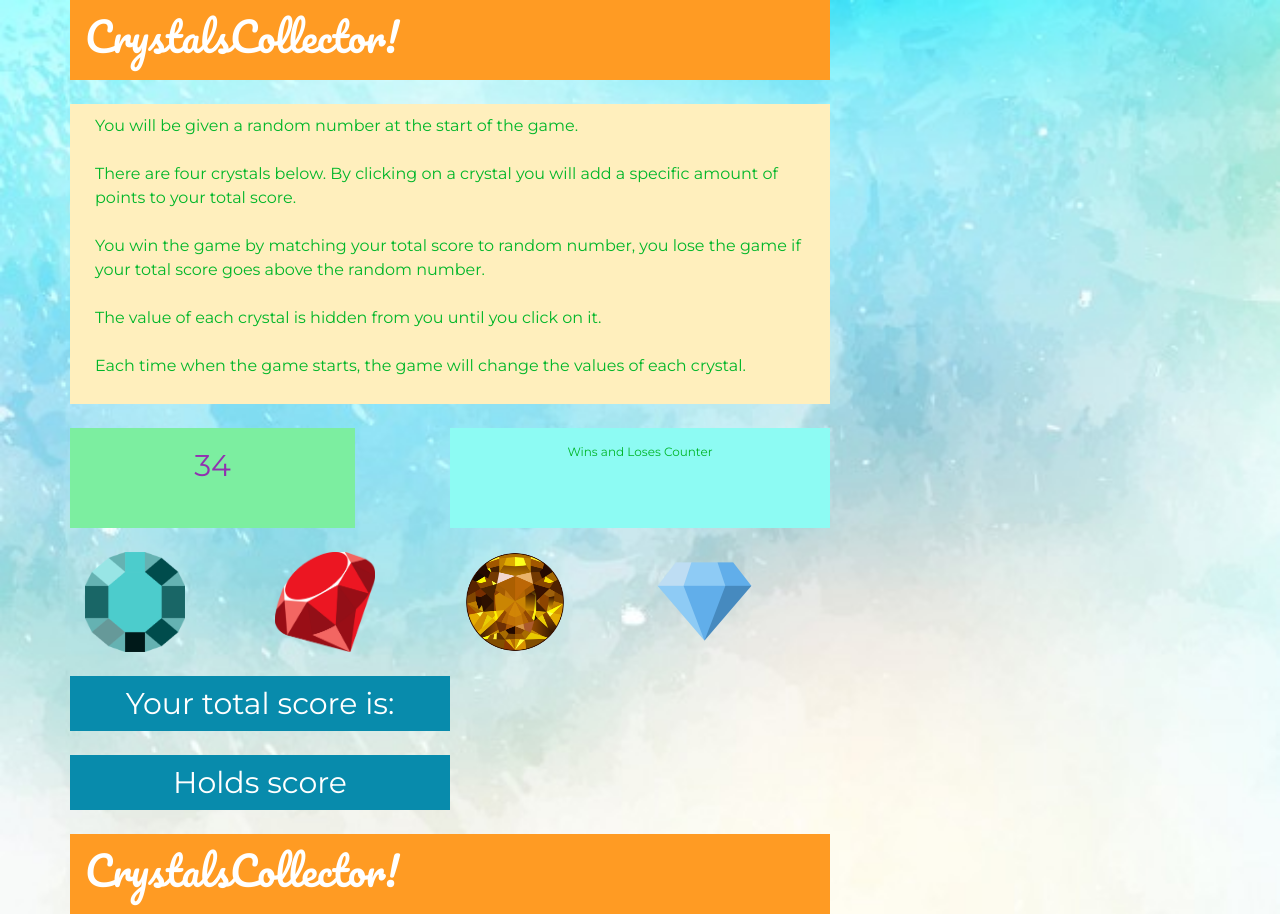
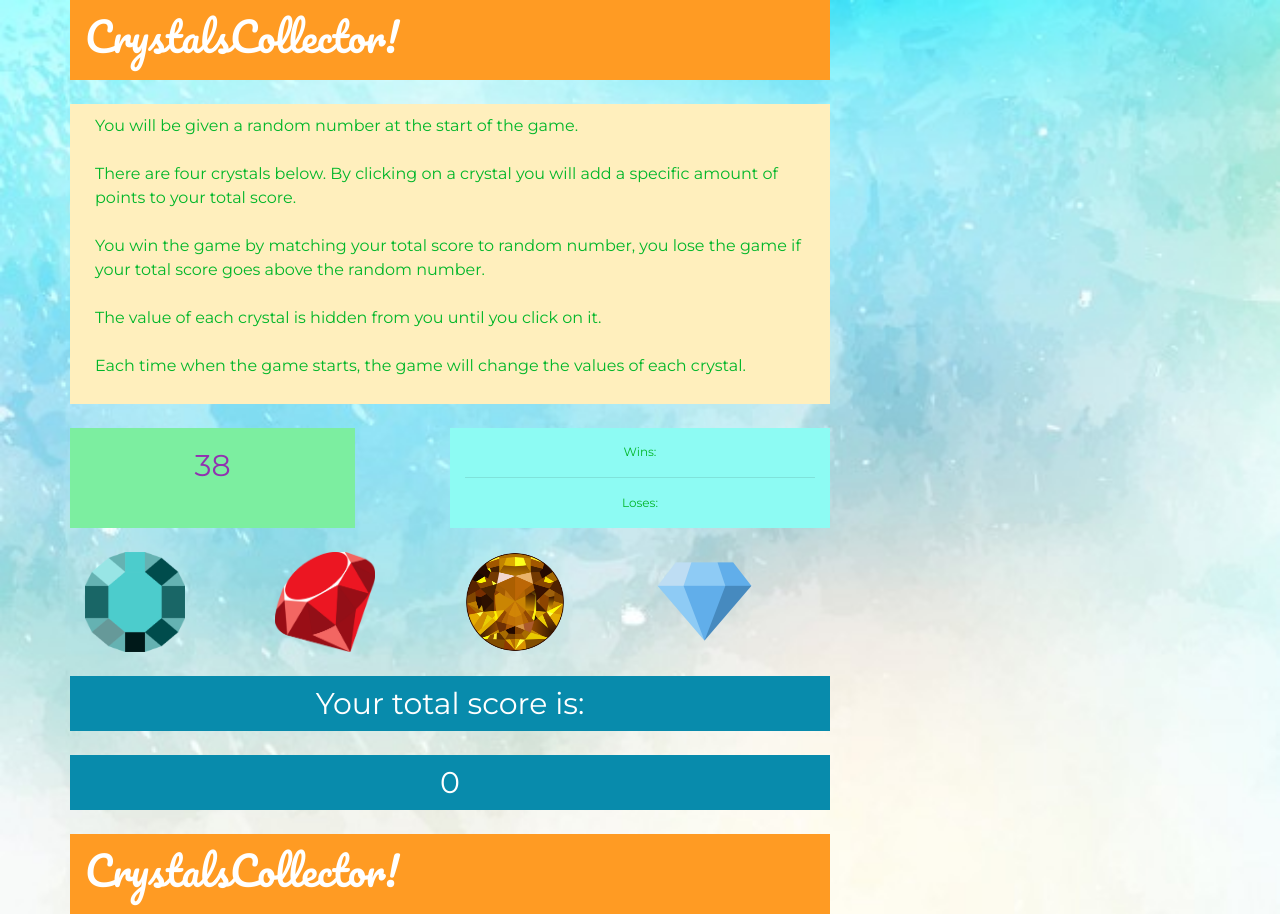
Before and after one commit to hakpan/week-4-game, a plain HTML site: page index.html in a window 1280 px wide. Drawn offline with nearby package versions, Linux system fonts and the light colour scheme.

Commit message:
added java & jquery. also updated some html

```diff
--- a/assets/css/style.css
+++ b/assets/css/style.css
@@ -24,7 +24,7 @@ p {
  	background-color: #FFEFBD !important;
  }
 
- .randomNumber {
+ .gemScoreArea {
  	background-color: #7CEEA0;
  	color: #9131B0;
  	text-align: center;
--- a/assets/javascript/game.js
+++ b/assets/javascript/game.js
@@ -0,0 +1,134 @@
+//alert("test");
+
+//Global Variables
+//---------------------------
+
+	//Gems
+var gems = {
+	gem1:
+	{
+		name: "gem1",
+		value: 0
+	},
+	gem2:
+	{
+		name: "gem2",
+		value: 0
+	},
+	gem3:
+	{
+		name: "gem3",
+		value: 0
+	},
+	gem4:
+	{
+		name: "gem4",
+		value: 0
+	},
+};
+
+	//Counters
+	var winsCounter 	= 0;
+	var losesCounter 	= 0;
+
+	//Score
+	var targetScore = 0;
+	var yourScore 	= 0;
+
+
+//Functions
+//---------------------------
+
+//Global Random Function for Gems & targetScore
+var getRandom = function(min, max)	{
+	return Math.floor(Math.random() * (max - min + 1)) + min;
+}
+
+//What to do at the Start of the game
+var startGame = function() {
+
+	//Reset score
+	yourScore = 0;
+
+	//Set new random targetScore
+	targetScore = getRandom(15, 100);
+
+	//Update random Gem values
+	gems.gem1.value 	= getRandom(1, 20);
+	gems.gem2.value 	= getRandom(1, 20);
+	gems.gem3.value 	= getRandom(1, 20);
+	gems.gem4.value 	= getRandom(1, 20);
+
+	//Put in the gemScore and yourScore into html
+	$("#score").html(yourScore);
+	$("#gemScore").html(targetScore);
+
+	//Testing
+	console.log("----------");
+	console.log("Target Score: " + targetScore);
+	console.log("gem1: " + gems.gem1.value);
+	console.log("----------");
+
+}
+startGame();
+
+//Adds the values of the gems under "your total score is:"
+var addValues = function(gems) {
+
+	//updating score
+	yourScore = yourScore + gems.value;
+	console.log("Your Score " + yourScore);
+
+	//update the score section with yourScore
+	$("#score").html(yourScore);
+
+	//compare checkScore function with yourScore
+	checkScore();
+}
+
+//Compare yourScore to targetScore and restart the game
+var checkScore = function() {
+
+	if (yourScore > targetScore) {
+		alert("Womp, womp. You lose.");
+		//increase loss counter by 1 if statement is true
+		losesCounter++;
+		//Show score in html page
+		$("#loses").html(losesCounter);
+		//Restart Game after lose
+		startGame();
+
+	} else if (yourScore === targetScore) {
+		alert("You Won!");
+		//increase win counter by 1 if statement is true
+		winsCounter++;
+		//Show score in html page
+		$("#win").html(winsCounter);
+		//Restart Game after win
+		startGame();
+	}
+}
+
+//Main Process
+//---------------------------
+
+//onclick functions for gems
+$('#gem1').click(function() {
+	//alert("Test Gem1");
+	addValues(gems.gem1);
+});
+
+$('#gem2').click(function() {
+	//alert("Test Gem2");
+	addValues(gems.gem2);
+});
+
+$('#gem3').click(function() {
+	//alert("Test Gem3");
+	addValues(gems.gem3);
+});
+
+$('#gem4').click(function() {
+	//alert("Test Gem4");
+	addValues(gems.gem4);
+});
--- a/index.html
+++ b/index.html
@@ -20,16 +20,19 @@
 <body>
 
 <div class="container">
+
+  <!-- Header -->
   <div class="row">
   	<div class="col-sm-8 header">
     		<h1>CrystalsCollector!</h1>
 		</div>
   </div>
- </div>
+
 
  <br>
 
-<div class="container">
+<!-- Instructions -->
+
   <div class="row">
     	<div class="col-sm-8 howTo">
 				<p>You will be given a random number at the start of the game.
@@ -43,98 +46,102 @@
 				Each time when the game starts, the game will change the values of each crystal.
     	</div>
 	</div>
-</div>
+
 
 <br>
 
-<div class="container">
+<!-- Gem score & wins&Loses counter -->
   <div class="row">
-  		<!-- Column 1 of 3 -->
-    	<div class="col-sm-3 randomNumber">
-    		<div id="randomNumberCounter">
-				34
+
+    <!-- Gem Score -->
+    <div class="col-sm-3 gemScoreArea">
+      <div id="gemScore"></div>
     </div>
-    	</div>
-    	<!-- Column 2 of 3 -->
+    <!-- Empty Column for spacing -->
     <div class="col-sm-1">
    </div>
-    	<!-- Column 3 of 3 -->
+    <!-- Wins & Loses Counter -->
     <div class="col-sm-4 points">
-    		<div id="pointsCounter">
-				Wins and Loses Counter
+      <div id="winsDiv">
+        Wins:
+        <div id="wins"></div>
       </div>
+      <hr>
+      <div id="losesDiv">
+        Loses:
+        <div id="loses"></div>
       </div>
     </div>
   </div>
 
+
 <br>
 
-<div class="container">
+<!-- Gems -->
+
   <div class="row">
+
     <div class="col-sm-2">
-    		<div id="gem1">
-				<img src="assets/images/aqua.jpg" alt="aqua 1stgem" width="100" height="100">
+				<img src="assets/images/aqua.jpg" alt="aqua 1stgem" width="100" height="100" id="gem1">
     </div>
+
+    <div class="col-sm-2">
+			<img src="assets/images/red.jpg" alt="red 2ndgem" width="100" height="100" id="gem2">
     </div>
+
     <div class="col-sm-2">
-    		<div id="gem2">
-				<img src="assets/images/red.jpg" alt="red 2ndgem" width="100" height="100">
+			<img src="assets/images/yellow.jpg" alt="yellow 3rdgem" width="100" height="100" id="gem3">
     </div>
+
+    <div class="col-sm-2">
+			<img src="assets/images/diamond.jpg" alt="diamond 3rdgem" width="100" height="100" id="gem4">
     </div>
-    	<div class="col-sm-2">
-    		<div id="gem3">
-				<img src="assets/images/yellow.jpg" alt="yellow 3rdgem" width="100" height="100">
+
 	</div>
-    	</div>
-    	<div class="col-sm-2">
-    		<div id="gem4">
-				<img src="assets/images/diamond.jpg" alt="diamond 3rdgem" width="100" height="100">
-			</div>
-    	</div>
+
+
+<br>
+
+<!-- Score tracking area -->
+
+  	<div class="row">
+    	<div class="col-sm-8 yourScore">
+			Your total score is:
     	</div>
 	</div>
 
+
 <br>
 
-<div class="container">
+
   	<div class="row">
-    	<div class="col-sm-4 yourScore">
-			Your total score is:
-    	</div>
+    	<div class="col-sm-8 scoreDiv">
+    		<div id="score"></div>
     	</div>
 	</div>
 
-<br>
-
-<div class="container">
-  	<div class="row">
-    	<div class="col-sm-4 scoreDiv">
-    		<div id="score">
-				Holds score
-			</div>
-    	</div>
-	</div>
-</div>
 
 <br>
 
-<div class="container">
+<!-- Footer -->
+
   	<div class="row">
   		<div class="col-sm-8 footer">
     		<h1>CrystalsCollector!</h1>
 		  </div>
   	</div>
+
 </div>
 
 </body>
 
+<!-- JQuery -->
+<script src="https://code.jquery.com/jquery-3.2.1.slim.min.js" integrity="sha384-KJ3o2DKtIkvYIK3UENzmM7KCkRr/rE9/Qpg6aAZGJwFDMVNA/GpGFF93hXpG5KkN" crossorigin="anonymous"></script>
 
-
-<!-- JQuery -->
+<!-- Javascript -->
  <script type="text/javascript" src="https://cdnjs.cloudflare.com/ajax/libs/jquery/3.2.1/jquery.min.js"></script>
 
-<script src="https://code.jquery.com/jquery-3.2.1.slim.min.js" integrity="sha384-KJ3o2DKtIkvYIK3UENzmM7KCkRr/rE9/Qpg6aAZGJwFDMVNA/GpGFF93hXpG5KkN" crossorigin="anonymous"></script>
-
+<!-- Bootstrap -->
 <script src="https://cdnjs.cloudflare.com/ajax/libs/popper.js/1.12.3/umd/popper.min.js" integrity="sha384-vFJXuSJphROIrBnz7yo7oB41mKfc8JzQZiCq4NCceLEaO4IHwicKwpJf9c9IpFgh" crossorigin="anonymous"></script>
 
 <script src="https://maxcdn.bootstrapcdn.com/bootstrap/4.0.0-beta.2/js/bootstrap.min.js" integrity="sha384-alpBpkh1PFOepccYVYDB4do5UnbKysX5WZXm3XxPqe5iKTfUKjNkCk9SaVuEZflJ" crossorigin="anonymous"></script>
```
Lines whose indentation alone changed are shown as unchanged.
